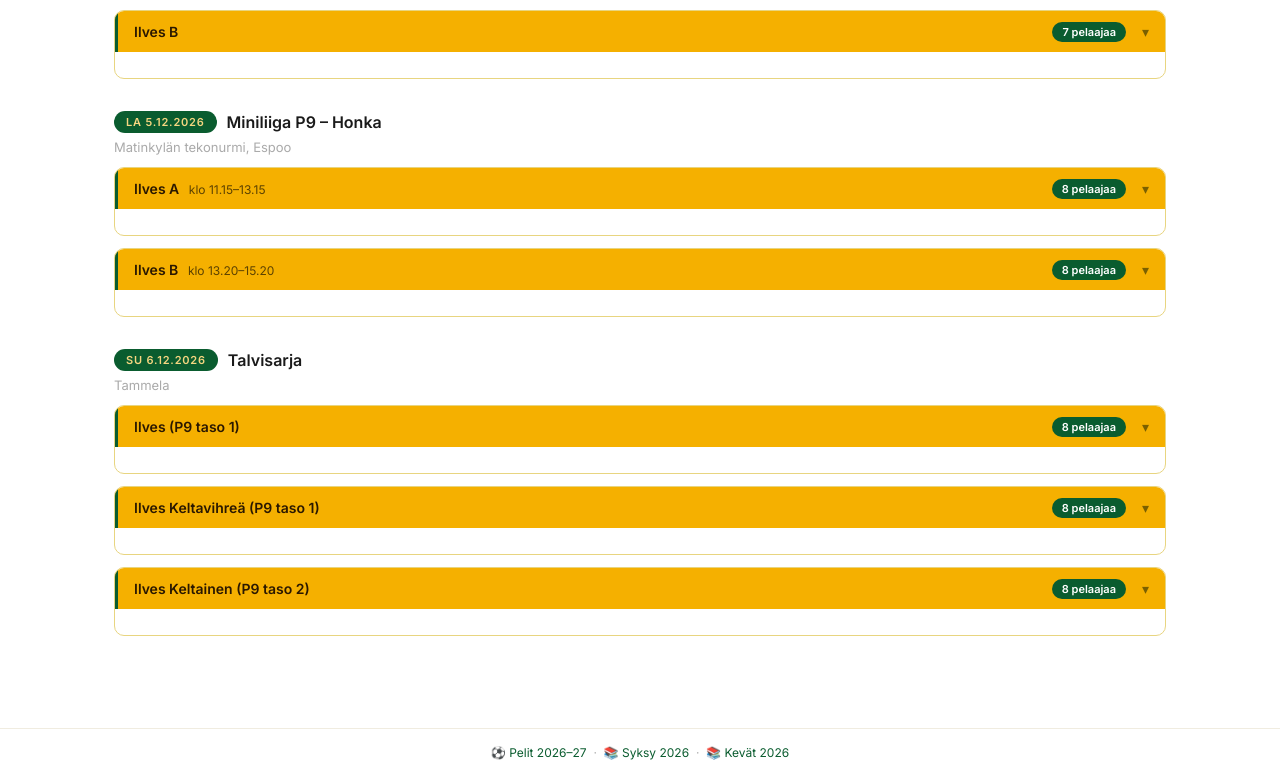
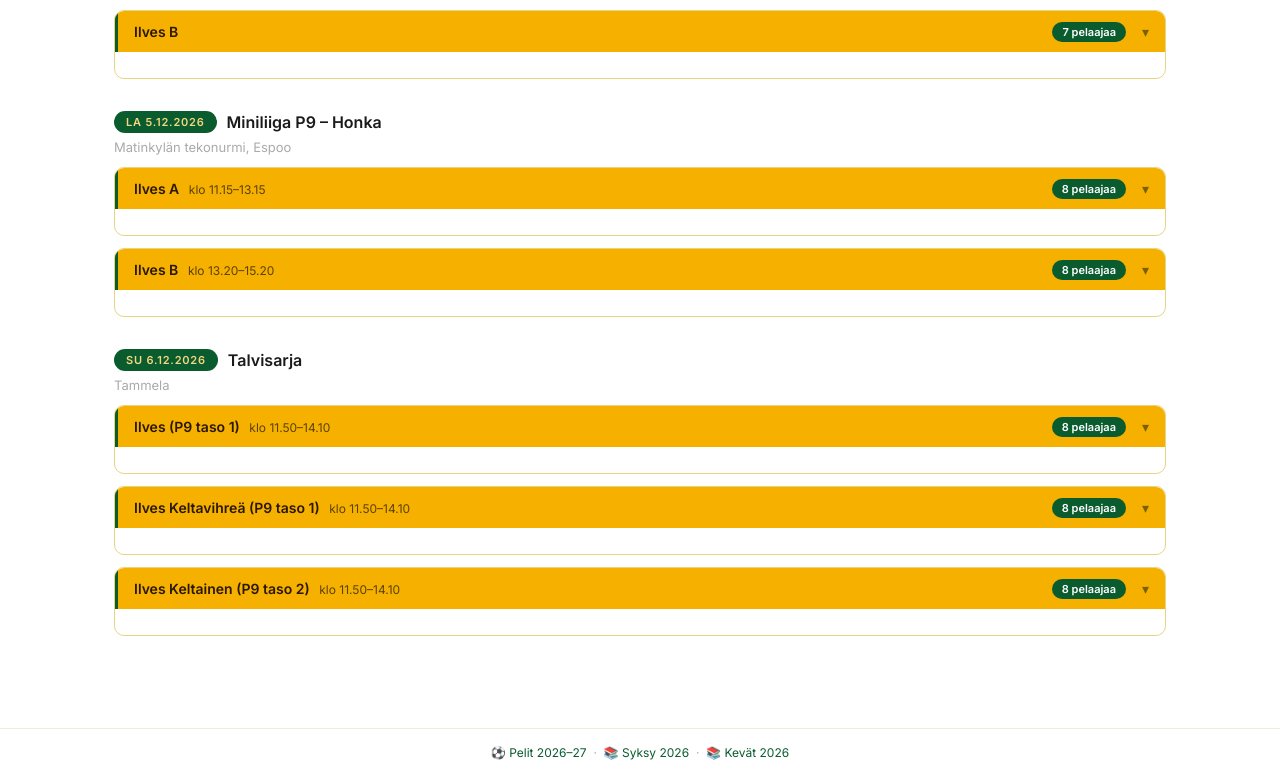
Before and after one commit to Kemppainen/Ilvesp2018, a plain HTML site: page talvi2026.html in a window 1280 px wide. Shown: the part 1659-2435 px from the top of the page. Drawn offline with Linux system fonts and the light colour scheme.

Commit message:
Talvisarja 6.12.2026: otteluohjelmat
Co-Authored-By: Claude Fable 5.2 <noreply@anthropic.com>
Claude-Session: https://claude.ai/code/session_01Wpy7BYackmsMBF1Pq9nSYe

```diff
--- a/js/events.js
+++ b/js/events.js
@@ -36,9 +36,9 @@
       {name: 'Ilves B', time: 'klo 13.20–15.20', info: '13.20 Kasiysi/White (k2) · 13.45 Honka B (k1) · 14.10 TPS B (k2) · 14.35 KäPa B (k3) · 15.00 HJK B (k3)', players: ['Eeli Huotari','Elias Mattila','Gad Niyokwizerwa','Henrik Fischer','Jasper Havia','Nooa Kemppainen','Oiva Rossi','Viljo Konttinen']}
     ]},
     {date: 'su 6.12.2026', name: 'Talvisarja', venue: 'Tammela', teams: [
-      {name: 'Ilves (P9 taso 1)', players: ['Einari Orispää','Emil Kruus','Justus Tiainen','Mikael Leino','Otso Miranda','Rasmus Lähteenmäki','Ruben Elomaa','Santtu Sulonen']},
-      {name: 'Ilves Keltavihreä (P9 taso 1)', players: ['An-nur Aminu','Eeli Saunamäki','Elias Nieminen','Emil Paloniemi','Jamiel Akalazu','Lukas Bassina','Mikke Laaksonen','Oliver Mäkiranta']},
-      {name: 'Ilves Keltainen (P9 taso 2)', players: ['Eeli Hurske','Eliel Vaine','Leevi Demin','Lukas Riponiemi','Milo Hermans','Onni Muranen','Pauli Ahonen','Roger Wolanen']}
+      {name: 'Ilves (P9 taso 1)', us: 'Ilves', time: 'klo 11.50–14.10', info: '11.50 FC Haka / Valkoinen – Ilves (k1) · 12.34 Ilves – YIlves/sininen (k1) · 13.18 Ilves – Ilves/Keltavihreä (k1) · 13.50 Ilves – YIlves (k2)', players: ['Einari Orispää','Emil Kruus','Justus Tiainen','Mikael Leino','Otso Miranda','Rasmus Lähteenmäki','Ruben Elomaa','Santtu Sulonen']},
+      {name: 'Ilves Keltavihreä (P9 taso 1)', us: 'Ilves/Keltavihreä', time: 'klo 11.50–14.10', info: '11.50 Ilves/Keltavihreä – YIlves (k2) · 12.34 Ilves/Keltavihreä – TPV/Punainen (k2) · 13.18 Ilves – Ilves/Keltavihreä (k1) · 13.50 YIlves/sininen – Ilves/Keltavihreä (k1)', players: ['An-nur Aminu','Eeli Saunamäki','Elias Nieminen','Emil Paloniemi','Jamiel Akalazu','Lukas Bassina','Mikke Laaksonen','Oliver Mäkiranta']},
+      {name: 'Ilves Keltainen (P9 taso 2)', us: 'Ilves Keltainen', time: 'klo 11.50–14.10', info: '11.50 Ilves Keltainen – YIlves/punainen (k4) · 12.34 Ilves Keltainen – TPV/Valkoinen (k4) · 13.18 Ilves Keltainen – PJK/sininen (k3) · 13.50 YIlves/valkoinen – Ilves Keltainen (k3)', players: ['Eeli Hurske','Eliel Vaine','Leevi Demin','Lukas Riponiemi','Milo Hermans','Onni Muranen','Pauli Ahonen','Roger Wolanen']}
     ]}
   ];
 })();
--- a/talvi2026.html
+++ b/talvi2026.html
@@ -31,7 +31,7 @@
   <a href="syksy2026.html">&#128218; Syksy 2026</a> &nbsp;&middot;&nbsp;
   <a href="kevat2026.html">&#128218; Kev&auml;t 2026</a>
 </footer>
-<script src="js/events.js?v=10"></script>
+<script src="js/events.js?v=11"></script>
 <script src="js/haku.js?v=1"></script>
 <script src="js/talvi2026.js?v=3"></script>
 </body>
```
Also changed, not shown: index.html (+1 -1 lines).
